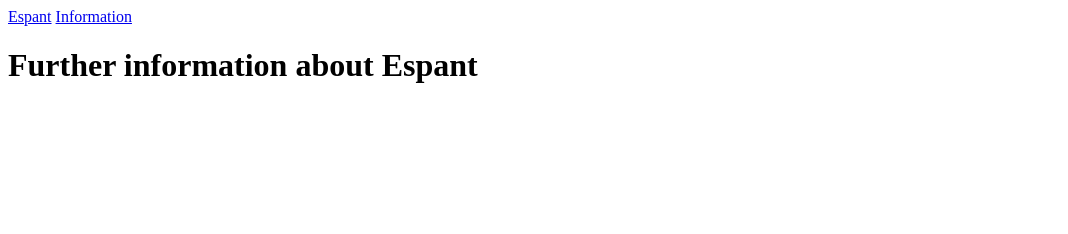
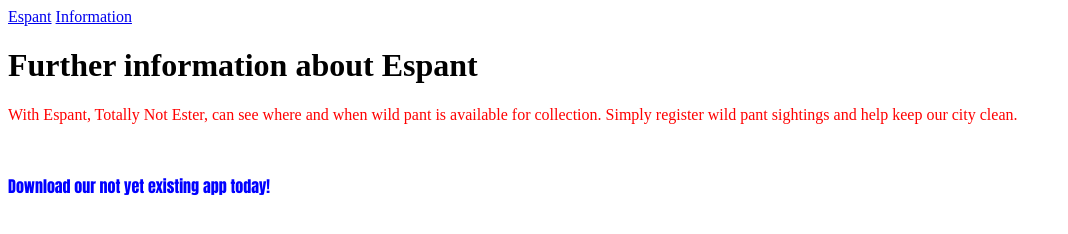
Before and after one commit to katare17/Espant, a plain HTML site: page docs/info.html in a window 1280 px wide. Shown: the whole page, without its empty margins (0-1068 px from the left). Drawn offline with Linux system fonts and the light colour scheme.

Commit message:
Added coloured and fancy font text

```diff
--- a/docs/info.html
+++ b/docs/info.html
@@ -10,4 +10,7 @@
     <h1>Further information about Espant</h1>
 </head>
 
+<p style ="color:red;"> With Espant, Totally Not Ester, can see where and when wild pant is available for collection. Simply register wild pant sightings and help keep our city clean.</p>
+<br>
+<p style ="font-family: Impact, Haettenschweiler, 'Arial Narrow Bold', sans-serif; color: blue;">Download our not yet existing app today!</p>
 </html>
```
